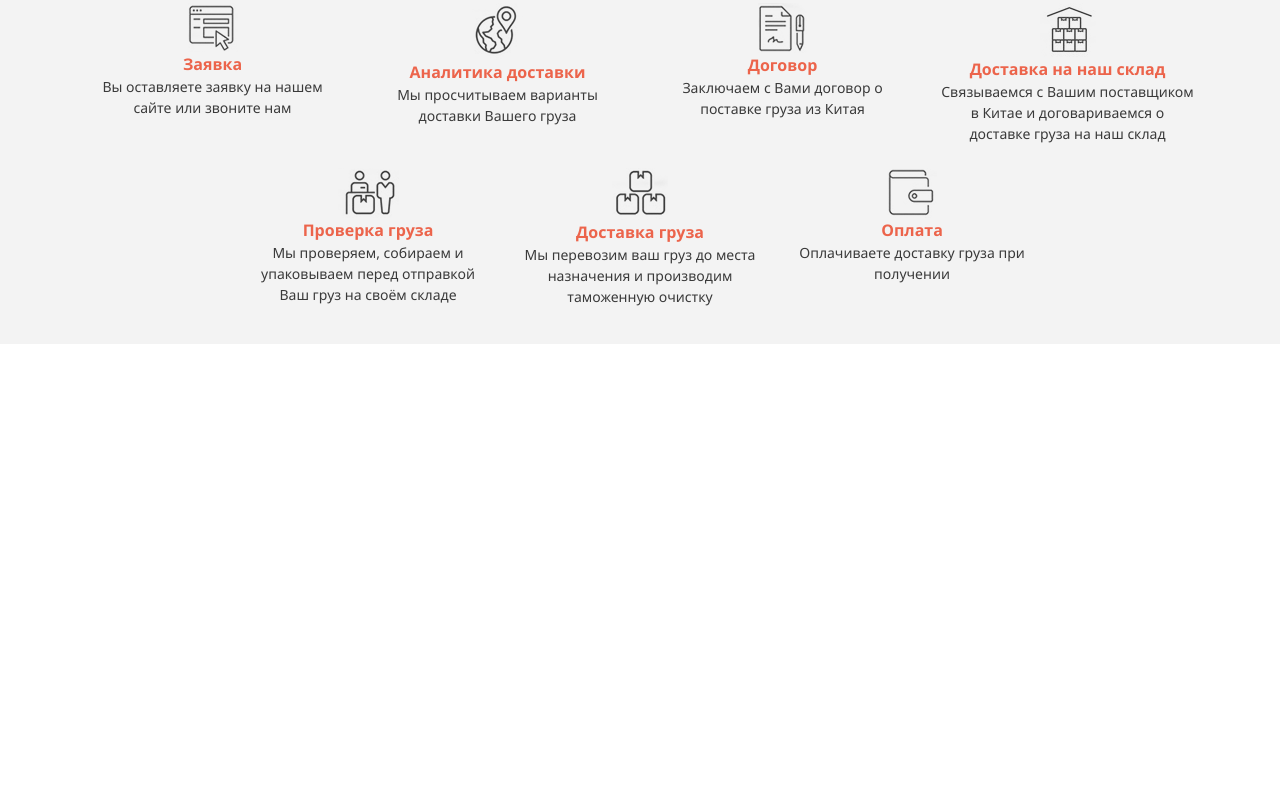
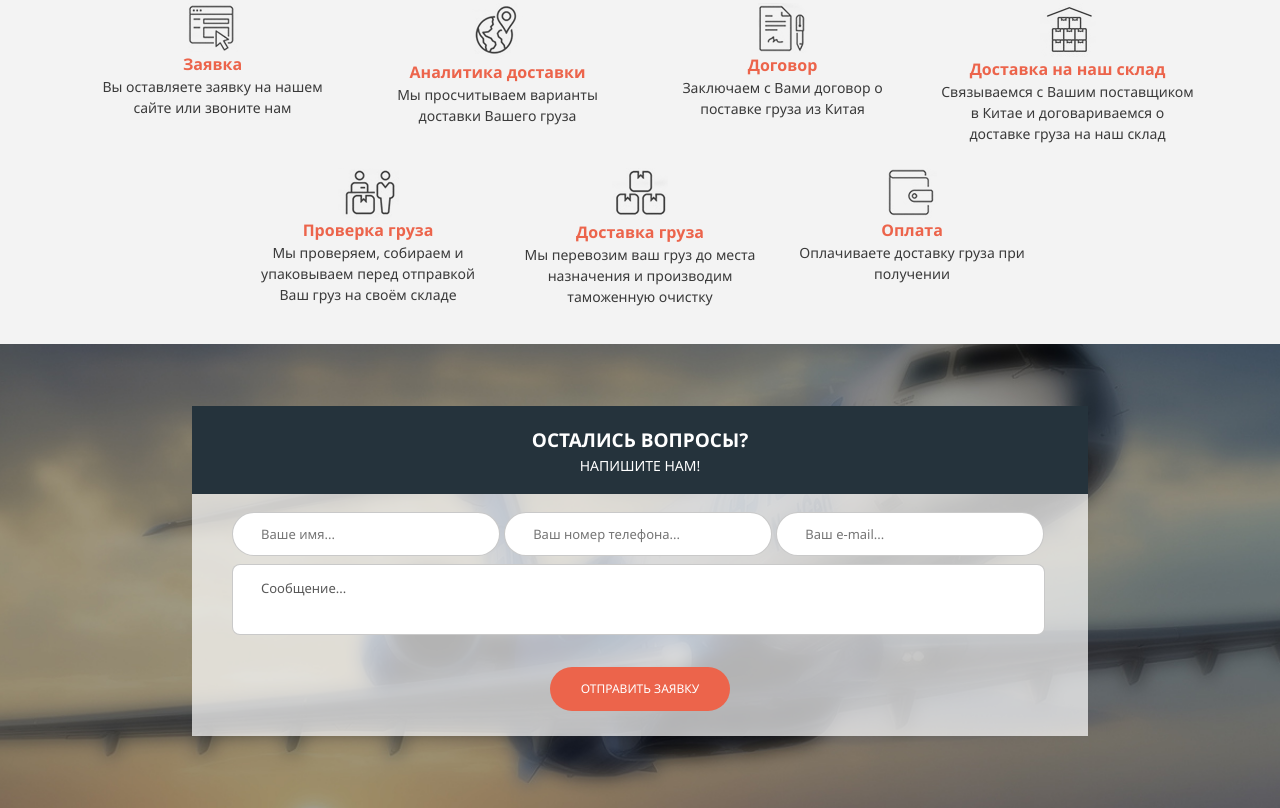
Before and after one commit to Biloliddin22/Glopt, a website: page src/index.html in a window 1280 px wide. Shown: the part 3962-4770 px from the top of the page. Before the commit the page ends 4306 px from the top, so only its background shows below. Drawn offline with Linux system fonts and the light colour scheme.

Commit message:
add questions section

```diff
--- a/src/index.html
+++ b/src/index.html
@@ -231,5 +231,27 @@
             </div>
         </div>
     </section>
+    <!-- <section class="notice">
+        <div class="container">
+
+        </div>
+    </section> -->
+    <section class="questionss">
+        <div class="container">
+            <div class="questionss__box">
+                <div class="questionss__title">Остались вопросы?</div>
+                <div class="questionss__sub_title">Напишите нам!</div>
+            </div>
+            <div class="questionss__bx">
+                <form class="feed-form" action="#">
+                    <input name="name" required placeholder="Ваше имя..." type="text">
+                    <input name="phone" required placeholder="Ваш номер телефона..." type="number">
+                    <input name="email" required placeholder="Ваш e-mail..." type="email">
+                    <textarea required name="text">Сообщение...</textarea>
+                    <button class="button_4">Отправить заявку</button>
+                </form>
+            </div>
+        </div>
+    </section>
 </body>
 </html>
--- a/src/sass/blocks/_forms.scss
+++ b/src/sass/blocks/_forms.scss
@@ -26,3 +26,39 @@
         }
     }
 }
+.questionss {
+    .feed-form {
+        position: relative;
+        padding: 0 40px;
+        padding-top: 18px;
+        input {
+            width: 268px;
+            height: 44px;
+            display: inline-block;
+            padding-left: 28px;
+            border-radius: 22px;
+            border: solid 1px rgba(0, 0, 0, 0.21);
+            background-color: #ffffff;
+            font-size: 13px;
+            font-weight: 300;
+            text-align: left;
+            color: rgba(16, 16, 16, 0.7);
+        }
+        textarea {
+            margin-top: 8px;
+            width: 813px;
+            height: 71px;
+            display: inline-block;
+            padding-left: 28px;
+            padding-top: 14px;
+            border-radius: 8px;
+            border: solid 1px rgba(0, 0, 0, 0.21);
+            background-color: #ffffff;
+            font-size: 13px;
+            font-weight: 300;
+            text-align: left;
+            color: rgba(16, 16, 16, 0.7);
+            resize: none;
+        }
+    }
+}
--- /dev/null
+++ b/src/sass/blocks/_questions.scss
@@ -0,0 +1,31 @@
+.questionss {
+    min-height: 438px;
+    background: url(../img/plane_2.jpg) center (center/cover) no-repeat;
+    padding: 62px 0 72px 0;
+    &__box {
+        width: 896px;
+        background-color: #25333c;
+        margin: 0 auto;
+    }
+    &__bx {
+        width: 896px;
+        background-color: rgba($color: #ffffff, $alpha: 0.7);
+        padding-bottom: 25px;
+        margin: 0 auto;
+    }
+    &__title {
+        font-size: 19px;
+        font-weight: 600;
+        text-align: center;
+        text-transform: uppercase;
+        color: #ffffff;
+        padding-top: 20px;
+    }
+    &__sub_title {
+        font-size: 14px;
+        text-align: center;
+        text-transform: uppercase;
+        color: #ffffff;
+        padding-bottom: 18px;
+    }
+}
--- a/src/sass/style.scss
+++ b/src/sass/style.scss
@@ -14,3 +14,4 @@
 @import 'blocks/forms';
 @import 'blocks/manager';
 @import 'blocks/scheme';
+@import 'blocks/questions';
```
Also changed, not shown: src/css/style.min.css.
